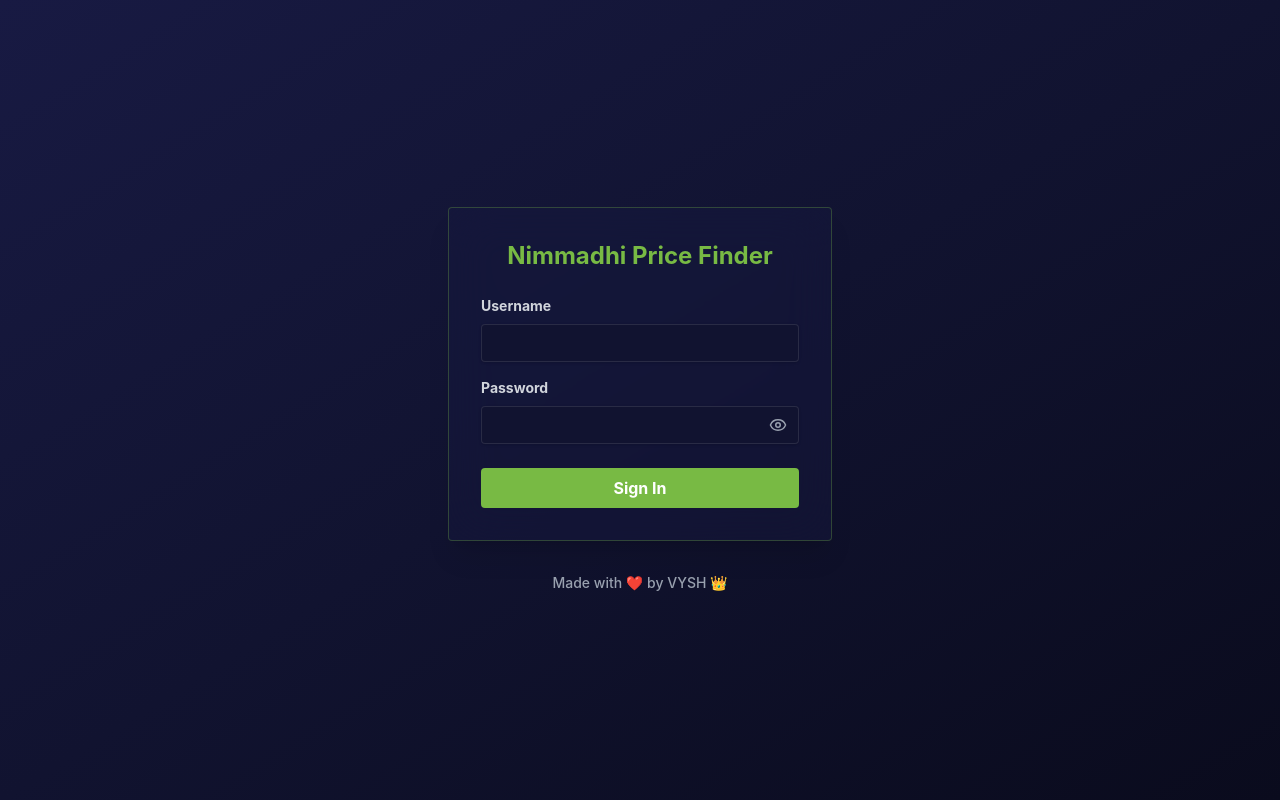
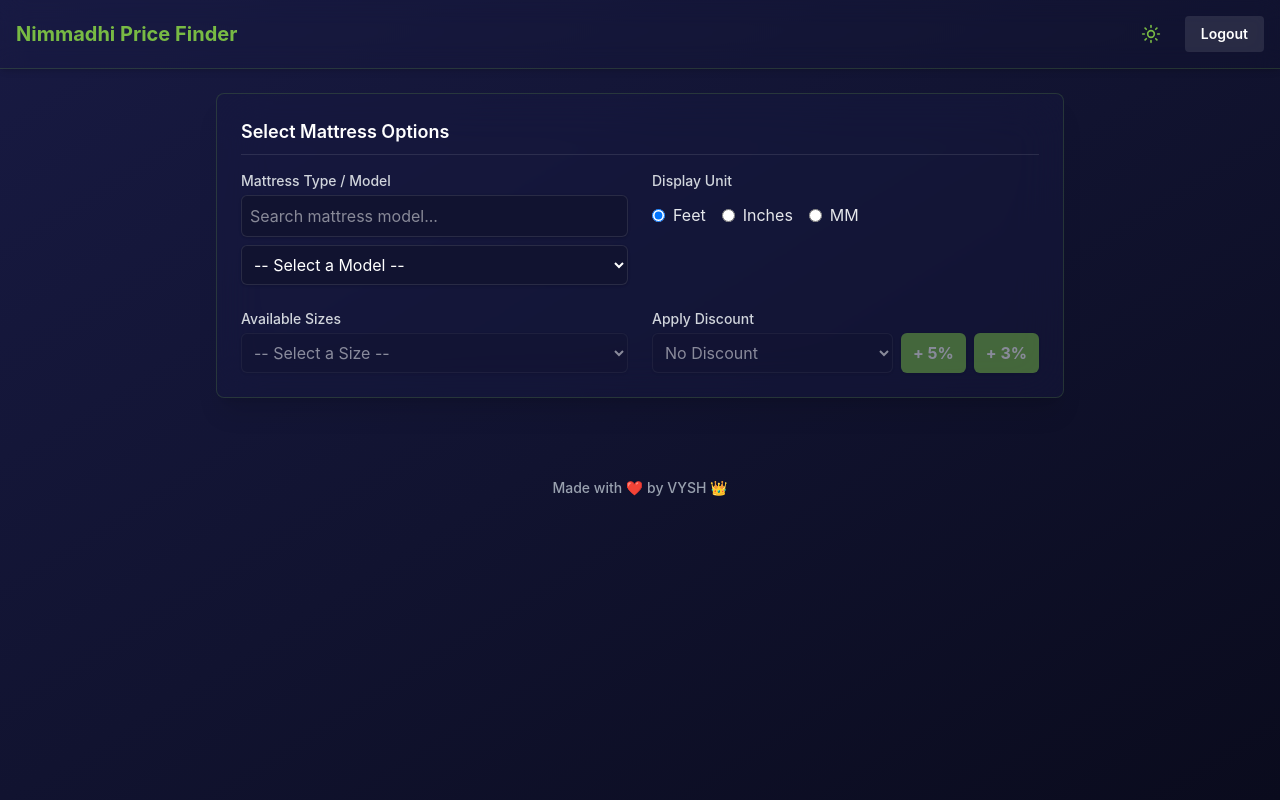
Before and after one commit to b-vysh/Nimmadhi-Price-Finder, a React (Vite) app: page / in a window 1280 px wide. Before the commit this address led to /login. Built offline with nearby package versions, Linux system fonts and the light colour scheme; sample sign-in values are in the browser's storage.

Commit message:
Persist login and fix Android table scrolling

```diff
--- a/src/components/Login.tsx
+++ b/src/components/Login.tsx
@@ -19,7 +19,7 @@ const Login = () => {
       username.trim().toLowerCase() === envUsername.trim().toLowerCase() &&
       password.trim() === envPassword.trim()
     ) {
-      sessionStorage.setItem('isAuthenticated', 'true');
+      localStorage.setItem('isAuthenticated', 'true');
       navigate('/');
     } else {
       setError('Invalid username or password');
--- a/src/components/PriceFinder.tsx
+++ b/src/components/PriceFinder.tsx
@@ -29,7 +29,7 @@ const PriceFinder = () => {
   }, [isDark]);
 
   const handleLogout = () => {
-    sessionStorage.removeItem('isAuthenticated');
+    localStorage.removeItem('isAuthenticated');
     navigate('/login');
   };
 
@@ -203,7 +203,7 @@ const PriceFinder = () => {
         {currentSize && (
           <div className="bg-white dark:bg-[#181a43]/40 dark:backdrop-blur-xl dark:border dark:border-[#78ba44]/20 rounded-lg shadow-xl p-4 sm:p-6 transition-colors duration-300">
             <h3 className="text-xl font-bold text-gray-800 dark:text-white mb-4">Prices by Thickness</h3>
-            <div className="overflow-x-hidden rounded-md border border-gray-200 dark:border-white/10">
+            <div className="overflow-x-auto rounded-md border border-gray-200 dark:border-white/10">
               <table className="min-w-full divide-y divide-gray-200 dark:divide-white/10">
                 <thead className="bg-gray-50 dark:bg-[#78ba44]/10">
                   <tr>
--- a/src/components/ProtectedRoute.tsx
+++ b/src/components/ProtectedRoute.tsx
@@ -1,7 +1,7 @@
 import { Navigate, Outlet } from 'react-router-dom';
 
 const ProtectedRoute = () => {
-  const isAuthenticated = sessionStorage.getItem('isAuthenticated') === 'true';
+  const isAuthenticated = localStorage.getItem('isAuthenticated') === 'true';
 
   if (!isAuthenticated) {
     return <Navigate to="/login" replace />;
```
